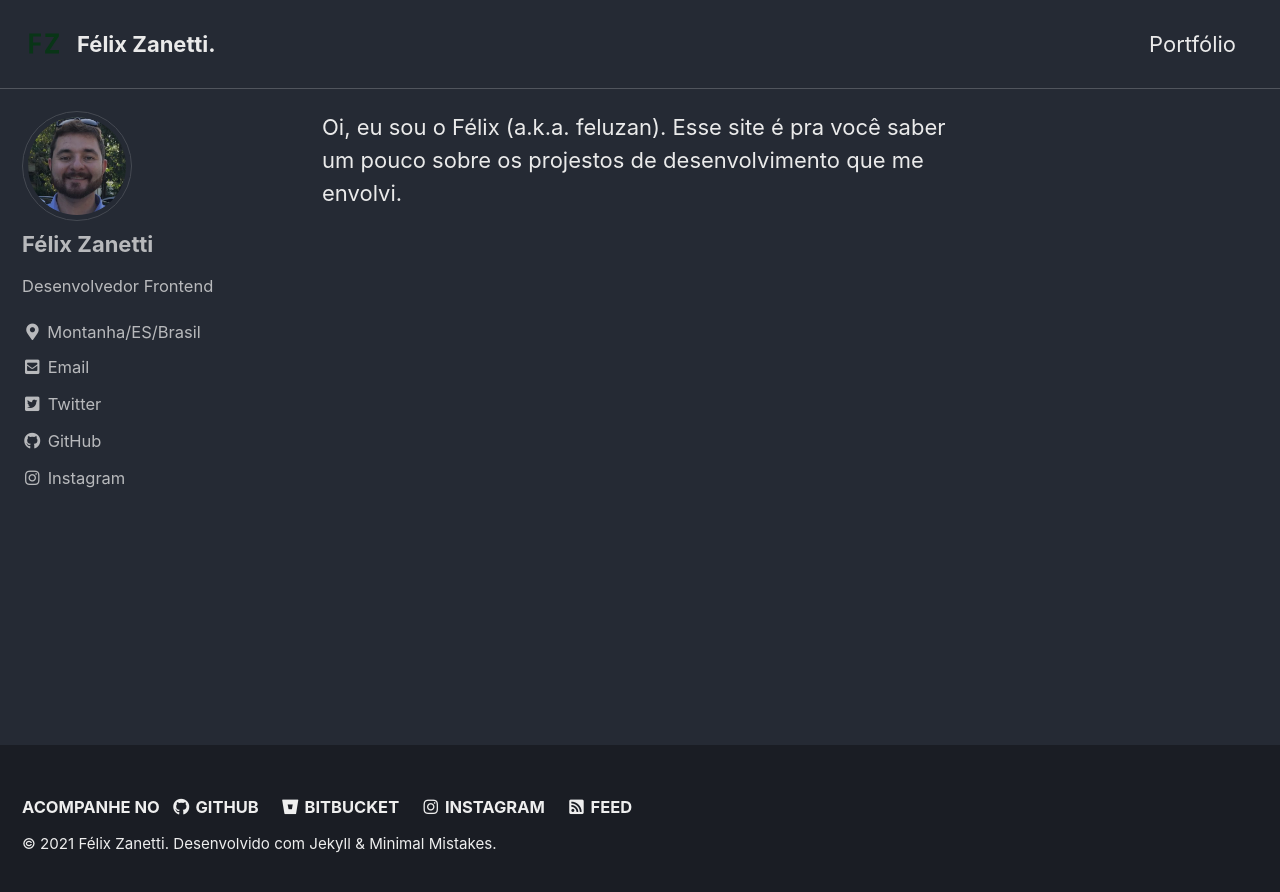
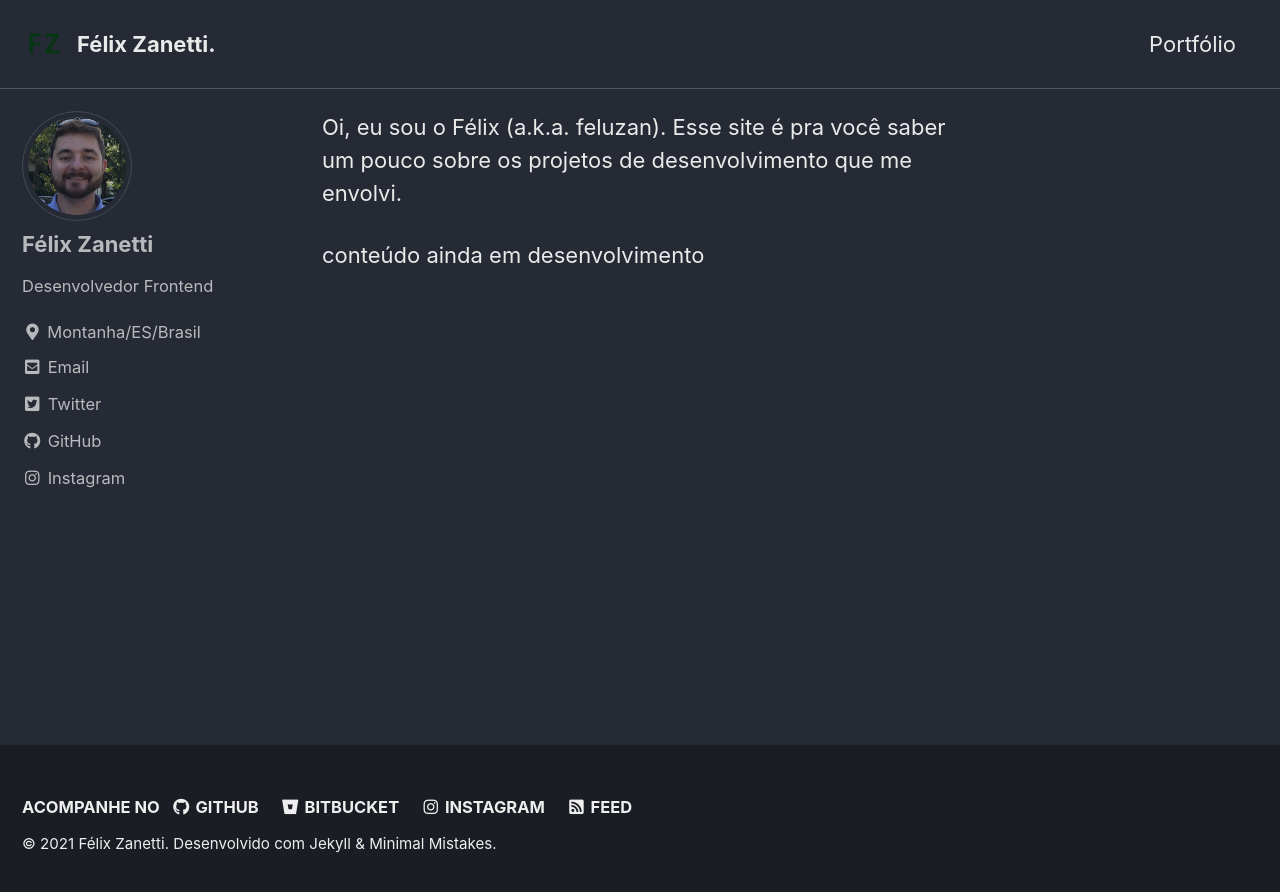
Before and after one commit to feluzan/feluzan.github.io, a Jekyll site: the page built from index.html, in a window 1280 px wide. Shown: the top 892 px of the page. Built offline with Jekyll 4.4.1, drawn with Linux system fonts in a browser that asks for light colours; cached includes are drawn as plain includes; the list of posts is cut into pages by our own code.

Commit message:
no message

```diff
--- a/index.html
+++ b/index.html
@@ -5,5 +5,6 @@ author_profile: true
 
 
 <div>
-	<p>	Oi, eu sou o Félix (a.k.a. feluzan). Esse site é pra você saber um pouco sobre os projestos de desenvolvimento que me envolvi.</p>
+	<p>	Oi, eu sou o Félix (a.k.a. feluzan). Esse site é pra você saber um pouco sobre os projetos de desenvolvimento que me envolvi.</p>
+	<p>conteúdo ainda em desenvolvimento</p>
 </div>
```
